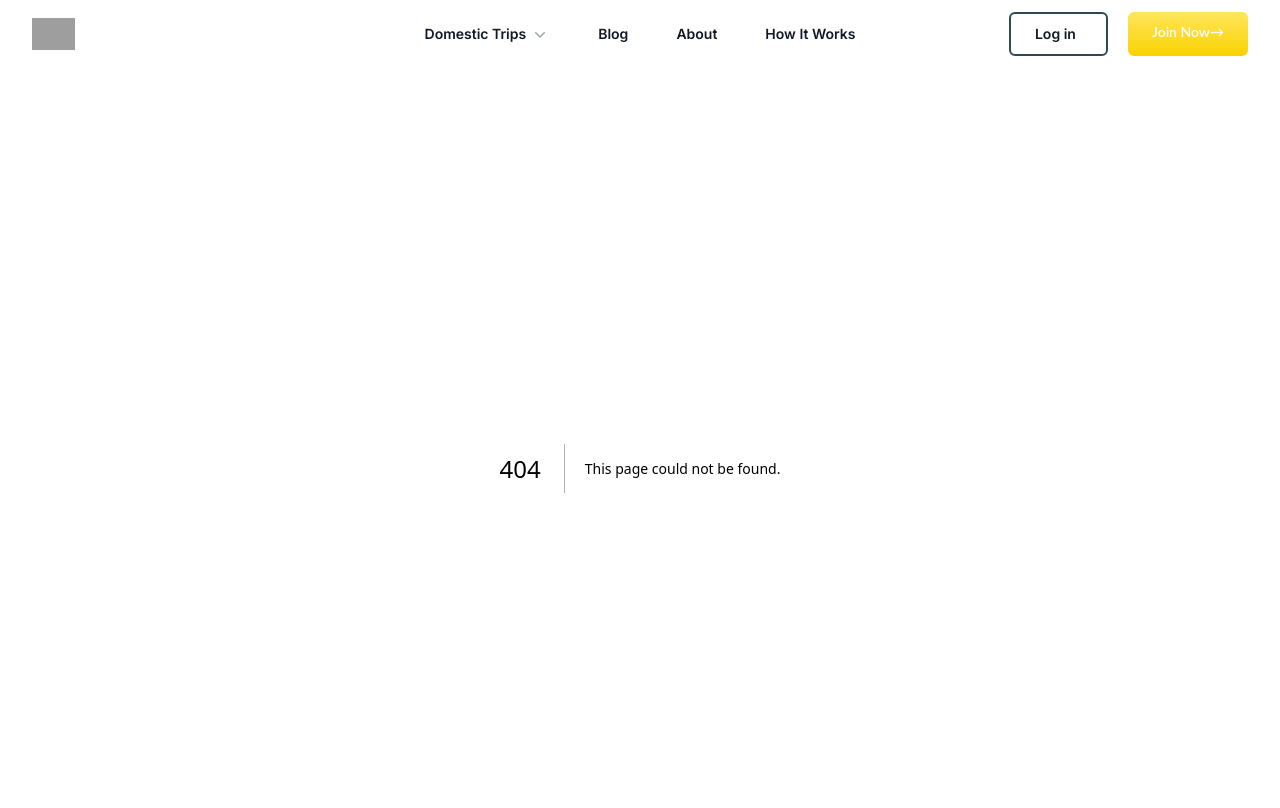
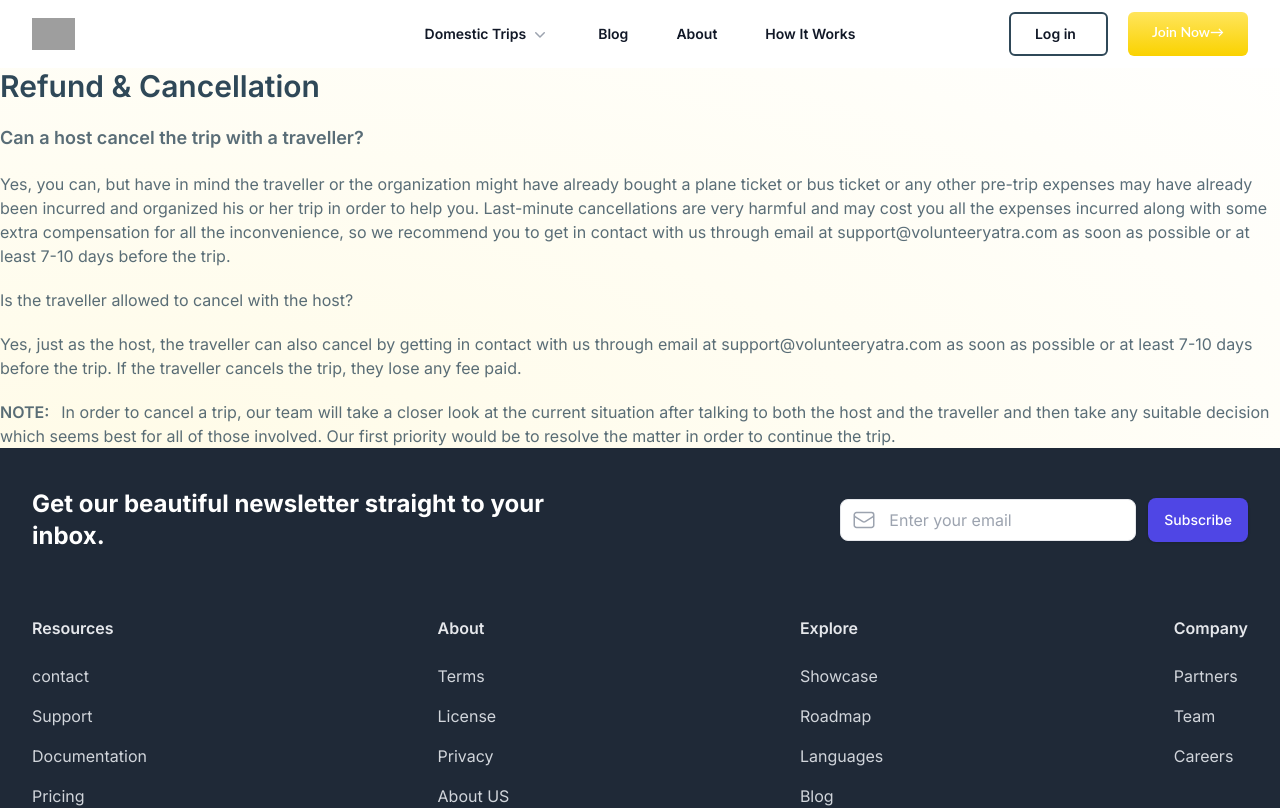
Before and after one commit to mohansharma916/NoCostTravel, a Next.js app: page /legal/refund-and-cancellation in a window 1280 px wide. Before the commit this address had no page. Shown: the top 808 px of the page. Built offline with nearby package versions, Linux system fonts and the light colour scheme; grey boxes are pictures that could not be loaded.

Commit message:
Add Legal Pages

```diff
--- /dev/null
+++ b/src/app/legal/contact/page.tsx
@@ -0,0 +1,27 @@
+import React from "react";
+
+const Contact = () => {
+  return (
+    <div className=" text-[#2f4858cc]">
+      <div className="text-3xl text-[#2f4858] font-semibold">Contact Us</div>
+      <div className="text-2xl text-[#2f4858] font-semibold mt-5">
+        VOLUNTEER YATRA PRIVATE LIMITED
+      </div>
+
+      <div className="mt-5">
+        <p className="font-semibold text-lg">Reach us at through email :</p>
+        <p className=" underline">info@volunteeryatra.com</p>
+        <p className="font-semibold text-lg mt-5">Reach us at Office :</p>
+        <p className=" underline">
+          H. No, 149, Budhpur - Narela Rd, Budhpur, Delhi, 110036
+        </p>
+        <p className="font-semibold text-lg mt-5">
+          Reach us at through phone: :
+        </p>
+        <p className="mt-2 ">+91 9716268004 </p>
+        <p className=" ">+91 9716268004 </p>
+      </div>
+    </div>
+  );
+};
+export default Contact;
--- /dev/null
+++ b/src/app/legal/page.tsx
@@ -0,0 +1,119 @@
+// "use client";
+// import React from "react";
+// // import { useRouter } from "next/navigation";
+// import { useSearchParams } from 'next/navigation'
+
+// import PrivacyPolicy from "./privacy-policy/page";
+// import TermsOfServices from "./terms-of-services/page";
+// import Contact from "./contact/page";
+// import Link from "next/link";
+
+// const Legal = () => {
+// //   const router = useRouter();
+// const router = useSearchParams()
+
+//     const content = router.query?.content || "";
+//     console.log("Content:", content);
+
+//     switch (content) {
+//       case "privacy-policy":
+//         return <PrivacyPolicy />;
+//       case "terms-of-services":
+//         return <TermsOfServices />;
+//       default:
+//         return null;
+//     }
+//   };
+
+//   return (
+//     <div className="flex p-20">
+//       <div className="bg-white border-2 border-[red] p-5">
+//         <h1 className="text-2xl">Content</h1>
+//         <ul>
+//           <li>
+//             <Link href="/legal/privacy-policy">Privacy policy</Link>
+//           </li>
+//           <li>
+//             <Link href="/legal/terms-of-services">Terms of Service</Link>
+//           </li>
+//           <li>
+//             <Link href="/legal/refund-and-cancellation">
+//               Refund and Cancellation
+//             </Link>
+//           </li>
+//           <li>
+//             <Link href="/legal/contact">Contact Us </Link>
+//           </li>
+//         </ul>
+//       </div>
+//       <div className="bg-red-600">{getContentComponent()}</div>
+//     </div>
+//   );
+// };
+
+// export default Legal;
+"use client";
+import React from "react";
+// import { useRouter } from "next/navigation";
+import { useSearchParams } from "next/navigation";
+
+import PrivacyPolicy from "./privacy-policy/page";
+import TermsOfServices from "./terms-of-services/page";
+import Contact from "./contact/page";
+import RefundAndCancellation from "./refund-and-cancellation/page";
+import Link from "next/link";
+
+const Legal = () => {
+  const searchParams = useSearchParams();
+  const content = searchParams.get("page"); // Use "page" as the key to get the content
+
+  console.log("Content:", content);
+
+  const getContentComponent = () => {
+    switch (content) {
+      case "privacy-policy":
+        return <PrivacyPolicy />;
+      case "terms-of-services":
+        return <TermsOfServices />;
+      case "contact":
+        return <Contact />;
+      case "refund-and-cancellation":
+        return <RefundAndCancellation />;
+      default:
+        return null;
+    }
+  };
+
+  return (
+    <div className="flex p-10">
+      <div className="bg-white border-2 shadow-xl	 w-1/4 p-5 rounded-lg h-96 text-[#2f4858] font-semibold">
+        <h1 className="text-3xl flex  ">Content</h1>
+        <ul className="mt-4 text-lg ">
+          <li>
+            <Link href="/legal?page=privacy-policy">
+              • <span className="underline">Privacy policy</span>
+            </Link>
+          </li>
+          <li className="mt-2">
+            <Link href="/legal?page=terms-of-services">
+              • <span className="underline">Terms of Service</span>{" "}
+            </Link>
+          </li>
+          <li className="mt-2">
+            <Link href="/legal?page=contact">
+              • <span className="underline">Contact Us</span>{" "}
+            </Link>
+          </li>
+          <li className="mt-2">
+            <Link href="/legal?page=refund-and-cancellation">
+              • <span className="underline">Refund and Cancellation</span>
+            </Link>
+          </li>
+        </ul>
+      </div>
+      <div className="w-3/4 px-10">{getContentComponent()}</div>
+    </div>
+  );
+};
+
+export default Legal;
--- /dev/null
+++ b/src/app/legal/privacy-policy/page.tsx
@@ -0,0 +1,28 @@
+import React from "react";
+
+const PrivacyPolicy = () => {
+  return (
+    <div className="  text-[#2f4858cc]">
+      <div className="text-3xl text-[#2f4858] font-semibold">
+        Privacy Policy
+      </div>
+      <div className="mt-5">
+        <p>Last Update: Jan 20, 2023</p>
+        <p className="mt-5">
+          Thank you for using the services of Volunteer Yatra. We consider the
+          privacy of our visitors extremely important.
+        </p>
+        <p className="mt-5">
+          This Privacy Policy describes how we collect, use, process and
+          disclose your information. This Privacy Policy applies to all services
+          (including the website and application) offered through Volunteer
+          Yatra. When this policy mentions “Volunteer Yatra”, “VY”, “we”, “our”,
+          or “Platform”, it refers to Volunteer Yatra organisation, responsible
+          for its own information (“Data Handler”). This Policy does not apply
+          to other sites or services that we do not own.
+        </p>
+      </div>
+    </div>
+  );
+};
+export default PrivacyPolicy;
--- /dev/null
+++ b/src/app/legal/refund-and-cancellation/page.tsx
@@ -0,0 +1,47 @@
+import React from "react";
+
+const RefundAndCancellation = () => {
+  return (
+    <div className=" text-[#2f4858cc]">
+      <div className="text-3xl  text-[#2f4858] font-semibold">
+        Refund & Cancellation
+      </div>
+      <p className="font-semibold mt-5 text-lg">
+        Can a host cancel the trip with a traveller?
+      </p>
+
+      <div className="mt-5">
+        <p>
+          Yes, you can, but have in mind the traveller or the organization might
+          have already bought a plane ticket or bus ticket or any other pre-trip
+          expenses may have already been incurred and organized his or her trip
+          in order to help you. Last-minute cancellations are very harmful and
+          may cost you all the expenses incurred along with some extra
+          compensation for all the inconvenience, so we recommend you to get in
+          contact with us through email at support@volunteeryatra.com as soon as
+          possible or at least 7-10 days before the trip.
+        </p>
+      </div>
+      <div className="mt-5">
+        <h1>Is the traveller allowed to cancel with the host?</h1>
+        <p className="mt-5">
+          Yes, just as the host, the traveller can also cancel by getting in
+          contact with us through email at support@volunteeryatra.com as soon as
+          possible or at least 7-10 days before the trip. If the traveller
+          cancels the trip, they lose any fee paid.
+        </p>
+        <div className="mt-5 font-semibold ">
+          NOTE:
+          <span className="font-normal 	ml-3 	">
+            In order to cancel a trip, our team will take a closer look at the
+            current situation after talking to both the host and the traveller
+            and then take any suitable decision which seems best for all of
+            those involved. Our first priority would be to resolve the matter in
+            order to continue the trip.
+          </span>
+        </div>
+      </div>
+    </div>
+  );
+};
+export default RefundAndCancellation;
--- /dev/null
+++ b/src/app/legal/terms-of-services/page.tsx
@@ -0,0 +1,28 @@
+import React from "react";
+
+const TermsOfServices = () => {
+  return (
+    <div className="  text-[#2f4858cc]">
+      <div className="text-3xl text-[#2f4858] font-semibold">
+        Terms of Service
+      </div>
+      <div className="mt-5">
+        <p>Last Update: Jan 20, 2023</p>
+        <p className="mt-5">
+          Thank you for using the services of Volunteer Yatra. We consider the
+          privacy of our visitors extremely important.
+        </p>
+        <p className="mt-5">
+          This Privacy Policy describes how we collect, use, process and
+          disclose your information. This Privacy Policy applies to all services
+          (including the website and application) offered through Volunteer
+          Yatra. When this policy mentions “Volunteer Yatra”, “VY”, “we”, “our”,
+          or “Platform”, it refers to Volunteer Yatra organisation, responsible
+          for its own information (“Data Handler”). This Policy does not apply
+          to other sites or services that we do not own.
+        </p>
+      </div>
+    </div>
+  );
+};
+export default TermsOfServices;
```
